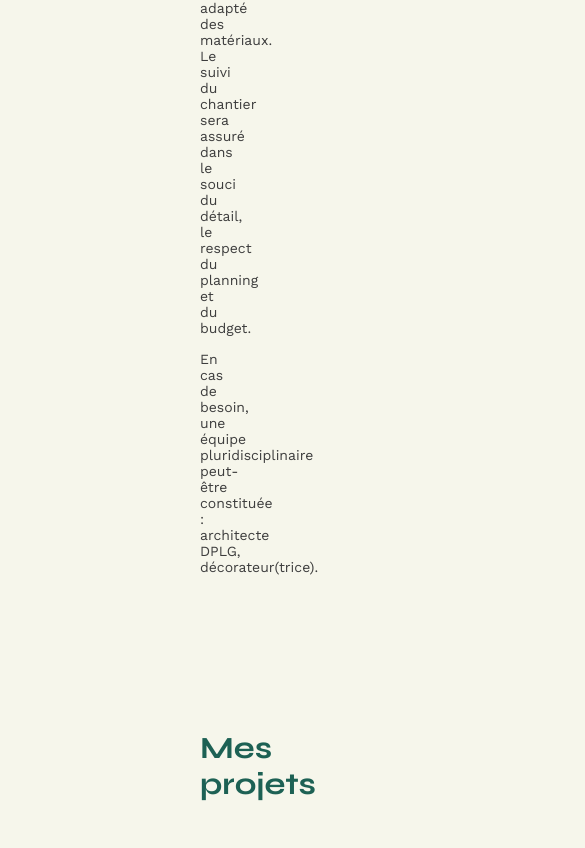
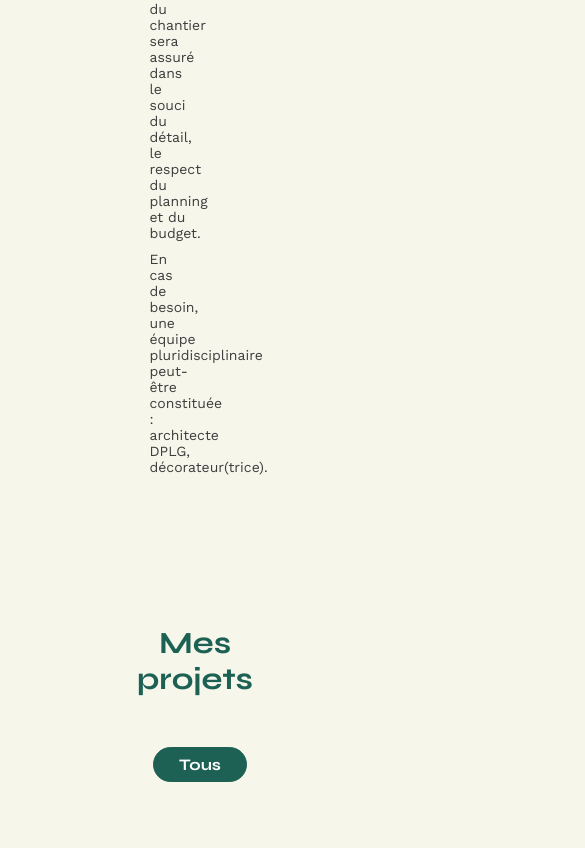
Before and after one commit to camipro-cell/Creez-une-page-web-dynamique-avec-JavaScript, a plain HTML site: page FrontEnd/index.html in a window 390 px wide. Shown: the part 1152-2000 px from the top of the page, 585 px wide, since content can reach past the window. Drawn offline with nearby package versions, Linux system fonts and the light colour scheme; no server answers.

Commit message:
Modif margin/padding et création m.quieries

```diff
--- a/FrontEnd/assets/style.css
+++ b/FrontEnd/assets/style.css
@@ -120,13 +120,17 @@ h1 .name-of-designer, .filters-design, #contact button, .user-login-formulary bu
 	line-height: 16px;
 }
 
+#contact form, #contact > *, .user-login-formulary form, .user-login-formulary h2 {
+	min-width: 200px;
+}
+
 /*** CSS HEADER ***/
 
 header {
 	display: flex;
 	flex-direction: row;
 	justify-content: space-between;
-	margin: 50px 100px 0 100px;
+	padding: 50px 50px 0 50px;
 }
 
 h1 {
@@ -171,7 +175,7 @@ nav a {
 	flex-direction: row-reverse;
 	justify-content: space-between;
 	align-items: center;
-	padding: 130px 300px 140px 200px;
+	padding: 130px 350px 140px 150px;
 }
 
 #introduction img {
@@ -193,7 +197,7 @@ nav a {
 /*** CSS #portfolio ***/
 
 #portfolio {
-	padding: 0 200px 60px 200px;
+	padding: 0 150px 60px 150px;
 }
 
 #portfolio h2 {
@@ -354,9 +358,31 @@ footer li a {
     border-radius: 60px;
 	font-size: 1em;
 	padding: 10px 39px;
+	min-width: 180px;
 }
 
 .user-login-formulary a {
 	margin: auto;
 	text-decoration: underline;
 }
+
+
+@media screen and (max-width:1240px) {
+
+#introduction {
+	padding: 130px 200px 140px 100px;
+ }
+#introduction div {
+	width: 45%;
+ }
+#introduction h2 {
+	margin-bottom: 10px;
+ }
+#introduction p {
+	margin-bottom: 10px;
+ }
+#portfolio {
+	padding: 0 100px 60px 100px;
+ }
+
+}
```
